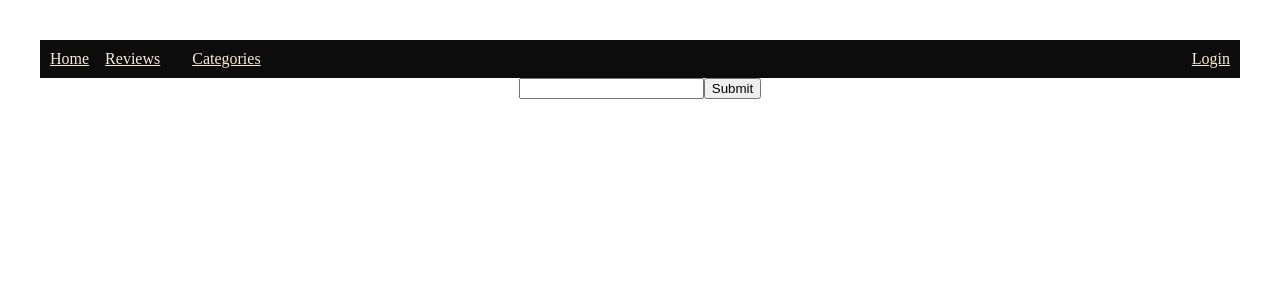
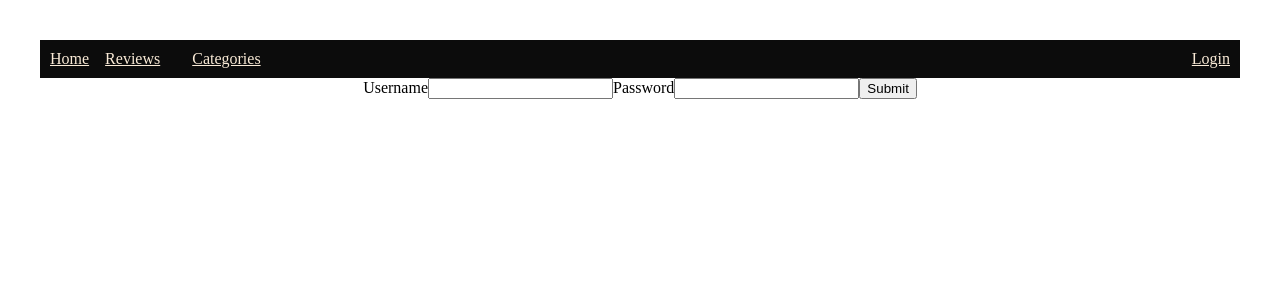
Before and after one commit to DrawnInward/PlayRateShare, a React (Vite) app: page /login in a window 1280 px wide. Shown: the top 300 px of the page. Built offline with nearby package versions, Linux system fonts and the light colour scheme.

Commit message:
added password field to login form and linked it up with the authentication endpoint

```diff
--- a/src/apis.js
+++ b/src/apis.js
@@ -5,9 +5,7 @@ const api = axios.create({
 });
 
 export function getReviews(endpoint, query) {
-
   return api.get(endpoint, query).then(({ data }) => {
-
     if (data.reviews) {
       return data.reviews;
     } else {
@@ -55,3 +53,16 @@ export function removeComment(id) {
     console.log("deleted");
   });
 }
+export function authenticateUser(object) {
+  console.log("Request Data:", object);
+  return api
+    .post("/users/authentication", object)
+    .then(({ data }) => {
+      console.log("Response Data:", data);
+      return data.user;
+    })
+    .catch((error) => {
+      console.log("Error:", error);
+      throw error;
+    });
+}
--- a/src/components/Login.jsx
+++ b/src/components/Login.jsx
@@ -1,36 +1,54 @@
 import { useContext, useState } from "react";
-import { getUsers } from "../apis";
+import { authenticateUser, getUsers } from "../apis";
 import { useNavigate } from "react-router-dom";
 import { UserContext } from "../App";
 
 const Login = () => {
   const { user, setUser } = useContext(UserContext);
-  const [newLogin, setNewLogin] = useState("");
+  const [newLogin, setNewLogin] = useState({ username: "", password: "" });
+
+  const handleChange = (field, value) => {
+    setNewLogin((prevState) => ({
+      ...prevState,
+      [field]: value,
+    }));
+  };
 
   const navigate = useNavigate();
 
   function handleSubmit(event) {
     event.preventDefault();
-    getUsers().then((users) => {
-      users.forEach((user) => {
-        if (user.username === newLogin) {
-          setUser(user);
-          navigate(-1);
-        }
-      });
+    authenticateUser(newLogin).then((response) => {
+      console.log(response, "response!!!");
+      setUser(response.user);
+      setNewLogin({ username: "", password: "" });
+      navigate(-1);
     });
   }
 
   return (
     <>
       <form className="login-form" onSubmit={handleSubmit}>
+        <label htmlFor="username">Username</label>
         <input
+          id="username"
           type="text"
-          value={newLogin}
+          value={newLogin.username}
           onChange={(event) => {
-            setNewLogin(event.target.value);
+            handleChange("username", event.target.value);
           }}
         />
+
+        <label htmlFor="password">Password</label>
+        <input
+          id="password"
+          type="text"
+          value={newLogin.password}
+          onChange={(event) => {
+            handleChange("password", event.target.value);
+          }}
+        />
+
         <button>Submit</button>
       </form>
     </>
```
